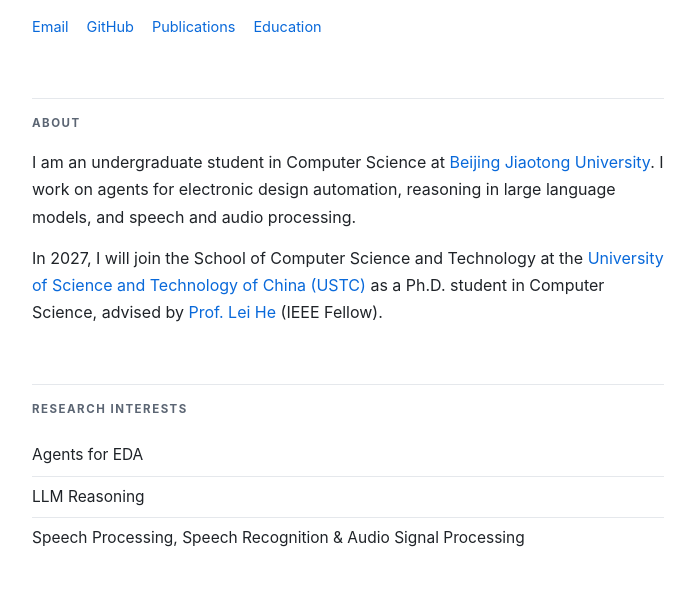
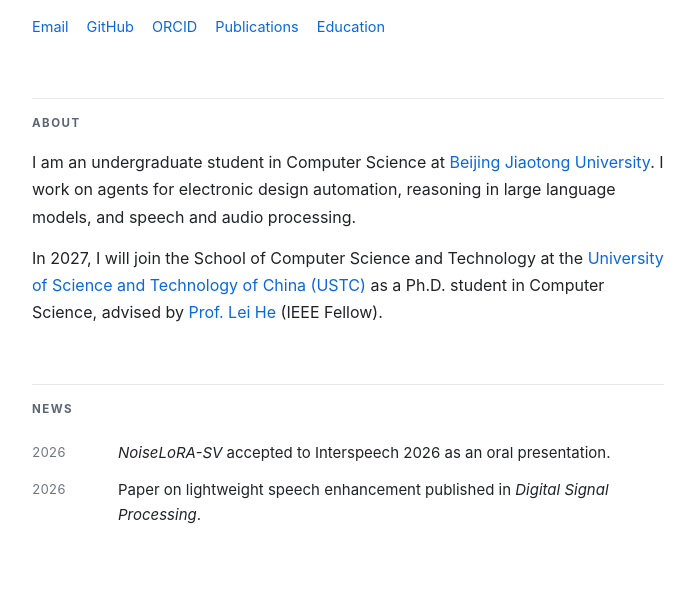
Before and after one commit to j128djsj/j128djsj.github.io, a plain HTML site: page index.html in a window 1280 px wide. Shown: the part 202-791 px from the top of the page, without its empty margins (292-987 px from the left). Drawn offline with Linux system fonts and the light colour scheme.

Commit message:
Add News section and ORCID link

```diff
--- a/index.html
+++ b/index.html
@@ -28,6 +28,7 @@
         <nav class="links" aria-label="Contact and sections">
           <a href="mailto:jithandulai@gmail.com">Email</a>
           <a href="https://github.com/j128djsj" target="_blank" rel="noopener noreferrer">GitHub</a>
+          <a href="https://orcid.org/0009-0002-0388-6719" target="_blank" rel="noopener noreferrer">ORCID</a>
           <a href="#publications">Publications</a>
           <a href="#education">Education</a>
         </nav>
@@ -39,6 +40,14 @@
       <h2 id="about-title">About</h2>
       <p>I am an undergraduate student in Computer Science at <a href="https://en.bjtu.edu.cn/" target="_blank" rel="noopener noreferrer">Beijing Jiaotong University</a>. I work on agents for electronic design automation, reasoning in large language models, and speech and audio processing.</p>
       <p>In 2027, I will join the School of Computer Science and Technology at the <a href="https://en.ustc.edu.cn/" target="_blank" rel="noopener noreferrer">University of Science and Technology of China (USTC)</a> as a Ph.D. student in Computer Science, advised by <a href="https://dslx.ustc.edu.cn/?expertid=6570696&amp;menu=expert_paper" target="_blank" rel="noopener noreferrer">Prof. Lei He</a> (IEEE Fellow).</p>
+    </section>
+
+    <section id="news" aria-labelledby="news-title">
+      <h2 id="news-title">News</h2>
+      <ul class="news-list">
+        <li><span class="news-date">2026</span><span><em>NoiseLoRA-SV</em> accepted to Interspeech 2026 as an oral presentation.</span></li>
+        <li><span class="news-date">2026</span><span>Paper on lightweight speech enhancement published in <em>Digital Signal Processing</em>.</span></li>
+      </ul>
     </section>
 
     <section id="research" aria-labelledby="research-title">
--- a/style.css
+++ b/style.css
@@ -109,6 +109,29 @@ h2 {
 }
 
 #about p { max-width: none; }
+
+/* ---------- news ---------- */
+
+.news-list {
+  margin: 0;
+  padding: 0;
+  list-style: none;
+}
+.news-list li {
+  display: grid;
+  grid-template-columns: 4.5rem minmax(0, 1fr);
+  gap: 0 14px;
+  padding: 6px 0;
+  font-size: 15px;
+  line-height: 1.65;
+}
+.news-date {
+  padding-top: 1px;
+  color: var(--faint);
+  font-size: 13px;
+  font-variant-numeric: tabular-nums;
+  white-space: nowrap;
+}
 
 .research-list {
   margin: 0;
```
